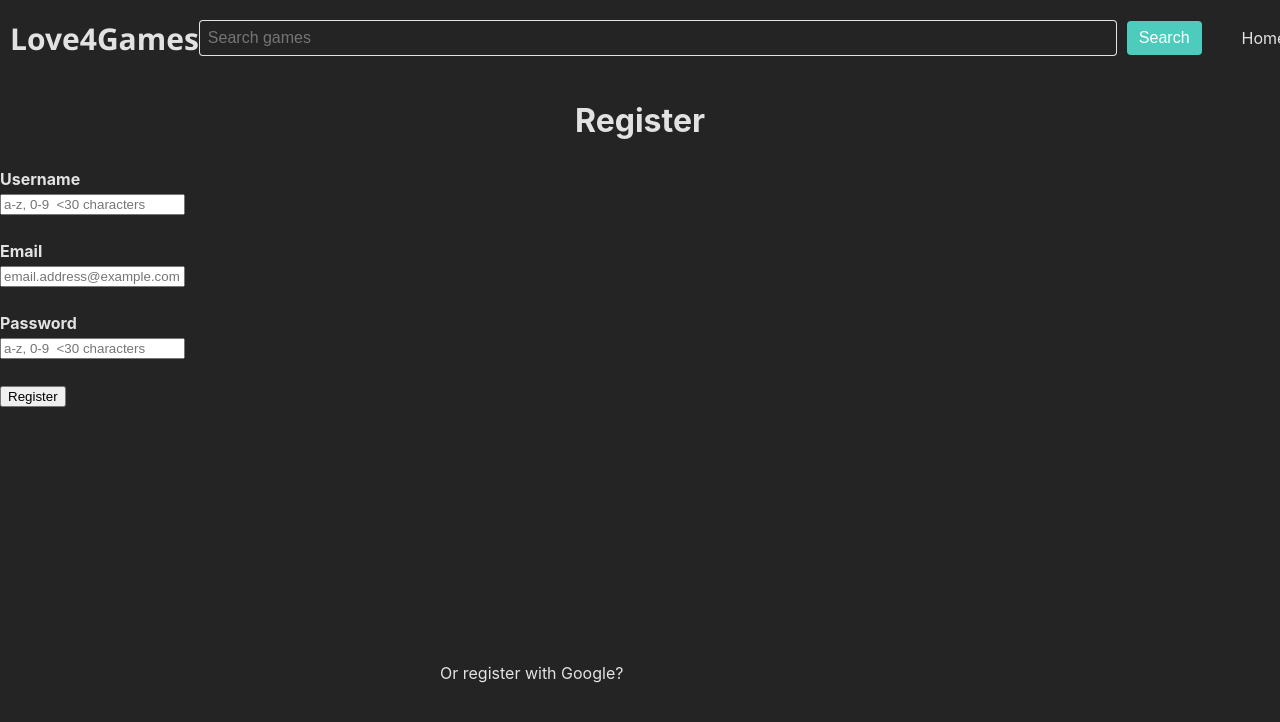
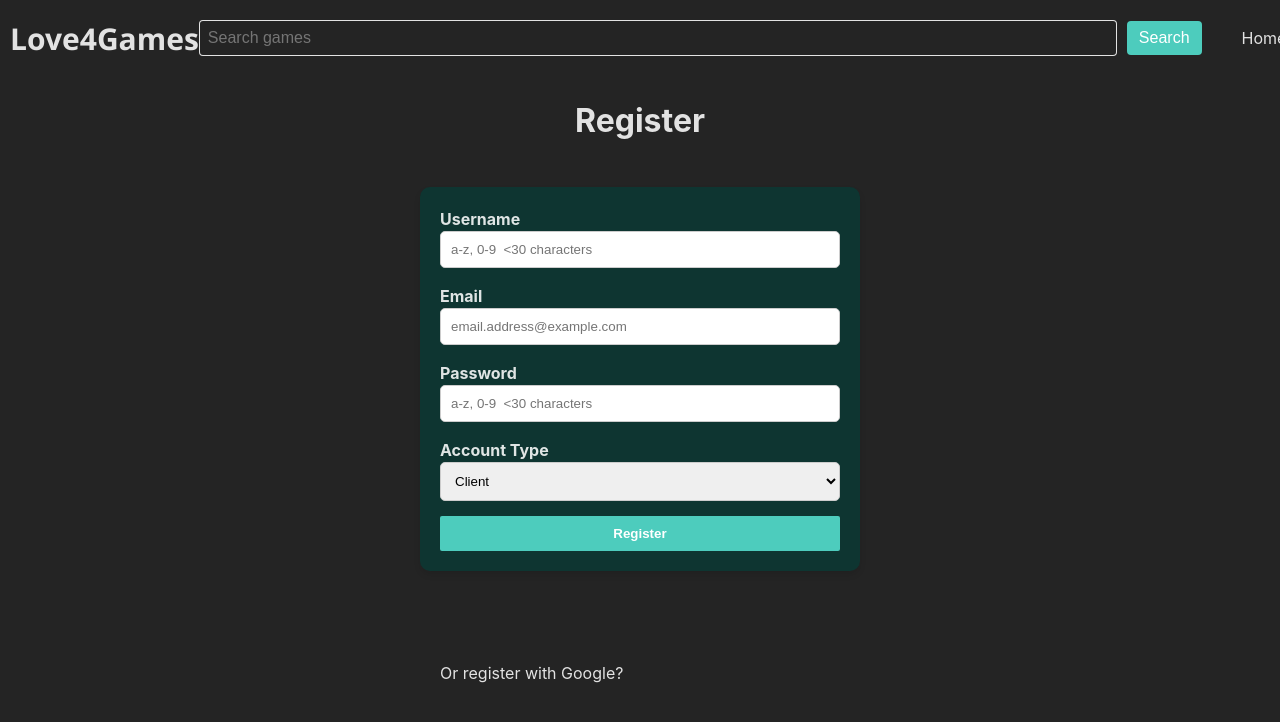
Before and after one commit to Alex874565/PCWebApp, a React (Vite) app: page /register in a window 1280 px wide. Shown: the top 722 px of the page. Built offline with nearby package versions, Linux system fonts and the light colour scheme.

Commit message:
Update registerForm.jsx

```diff
--- a/src/atoms/forms/register/registerForm.jsx
+++ b/src/atoms/forms/register/registerForm.jsx
@@ -2,69 +2,77 @@ import './registerForm.css';
 import { useState } from 'react';
 import $ from 'jquery';
 
-function RegisterForm(){
+function RegisterForm() {
     const [username, setUsername] = useState("");
     const [password, setPassword] = useState("");
     const [email, setEmail] = useState("");
+    const [accountType, setAccountType] = useState("client");
 
-    async function email_validation(){
+    async function email_validation() {
 
     }
 
-    async function registerPost(){
+    async function registerPost() {
 
     }
 
-    async function letters_nums_test(str){
+    async function letters_nums_test (str) {
         return await str.match(/^[a-z0-9]*$/);
     }
 
-    function valid_email_test(str){
+    function valid_email_test (str) {
         return str.match(/^[a-zA-Z0-9_.+-]+@[a-zA-Z0-9-]+\.[a-zA-Z0-9-.]+$/);
     }
 
-    async function validateForm(){
-        $('#register_errors').empty();
+    async function validateForm(event) {
+        $('#register-errors').empty();
         event.preventDefault();
-        if(email == "" || username == "" || password == ""){
-            $('#register_errors').text("All fields must be completed!");
-        }else if (!valid_email_test(email)){
-            $('#register_errors').text("Make sure you entered a valid email address.");
-        }else if(!letters_nums_test(username) || !letters_nums_test(password)){
-            $('#register_errors').text("Forbidden characters. Please only use numbers and lowercase letters for email and password.");
-        }else if (username.length >= 16 || password.length >= 16){
-            $('#register_errors').text("Username or password too long.");
-        }else{
+        if (email === "" || username === "" || password === "")
+            $('#register-errors').text("All fields must be completed!");
+        else if (!valid_email_test(email))
+            $('#register-errors').text("Make sure you entered a valid email address.");
+        else if (!letters_nums_test(username) || !letters_nums_test(password))
+            $('#register-errors').text("Forbidden characters. Please only use numbers and lowercase letters for email and password.");
+        else if (username.length >= 16 || password.length >= 16)
+            $('#register-errors').text("Username or password too long.");
+        else
             email_validation();
-        }
     }
 
     return (
-        <div className='register_form_body'>
-        <div id = "register_form">
+        <div className = 'register-form-body'>
+            <div id = "register-form">
                 <form name = "Form" action = "" onSubmit = {validateForm} method = "POST">
                     <label htmlFor = "username"><b>Username</b></label>
-                <br />
-                <input autoComplete = "off" placeholder = "a-z, 0-9  <30 characters" type = "text" name = "username" id = "register_username" onChange={(e) => setUsername(e.target.value)} />
-                <br />
-                <br />
+                    <br/>
+                    <input autoComplete = "off" placeholder = "a-z, 0-9  <30 characters" type = "text" name = "username" id = "register_username" onChange = {(e) => setUsername(e.target.value)} />
+                    <br/>
+                    <br/>
                     <label htmlFor = "email"><b>Email</b></label>
-                <br />
-                <input autoComplete = "off" placeholder = "email.address@example.com" type = "text" name = "email" id = "register_email" onChange={(e) => setEmail(e.target.value)} />
-                <br />
-                <br />
+                    <br/>
+                    <input autoComplete = "off" placeholder = "email.address@example.com" type = "text" name = "email" id = "register_email" onChange = {(e) => setEmail(e.target.value)} />
+                    <br/>
+                    <br/>
                     <label htmlFor = "password"><b>Password</b></label>
-                <br />
-                <input autoComplete = "off" placeholder = "a-z, 0-9  <30 characters" type = "password" name = "password" id = "register_password" onChange={(e) => setPassword(e.target.value)}/>
-                <br />
-                <br />
+                    <br/>
+                    <input autoComplete = "off" placeholder="a-z, 0-9  <30 characters" type = "password" name = "password" id = "register_password" onChange = {(e) => setPassword(e.target.value)} />
+                    <br/>
+                    <br/>
+                    <label htmlFor = "account-type"><b>Account Type</b></label>
+                    <br/>
+                    <select id = "account-type" name = "account-type" onChange = {(e) => setAccountType(e.target.value)}>
+                        <option value = "admin">Client</option>
+                        <option value = "client">Admin</option>
+                        <option value = "distributor">Distributor</option>
+                    </select>
+                    <br/>
+                    <br/>
                     <button type = "submit">Register</button>
                 </form>
             </div>
-        <div id = "register_errors">
-        </div>
+            <div id = "register-errors"></div>
         </div>
     )
 }
 
-export default RegisterForm
+export default RegisterForm;
```
Lines whose indentation alone changed are shown as unchanged.
